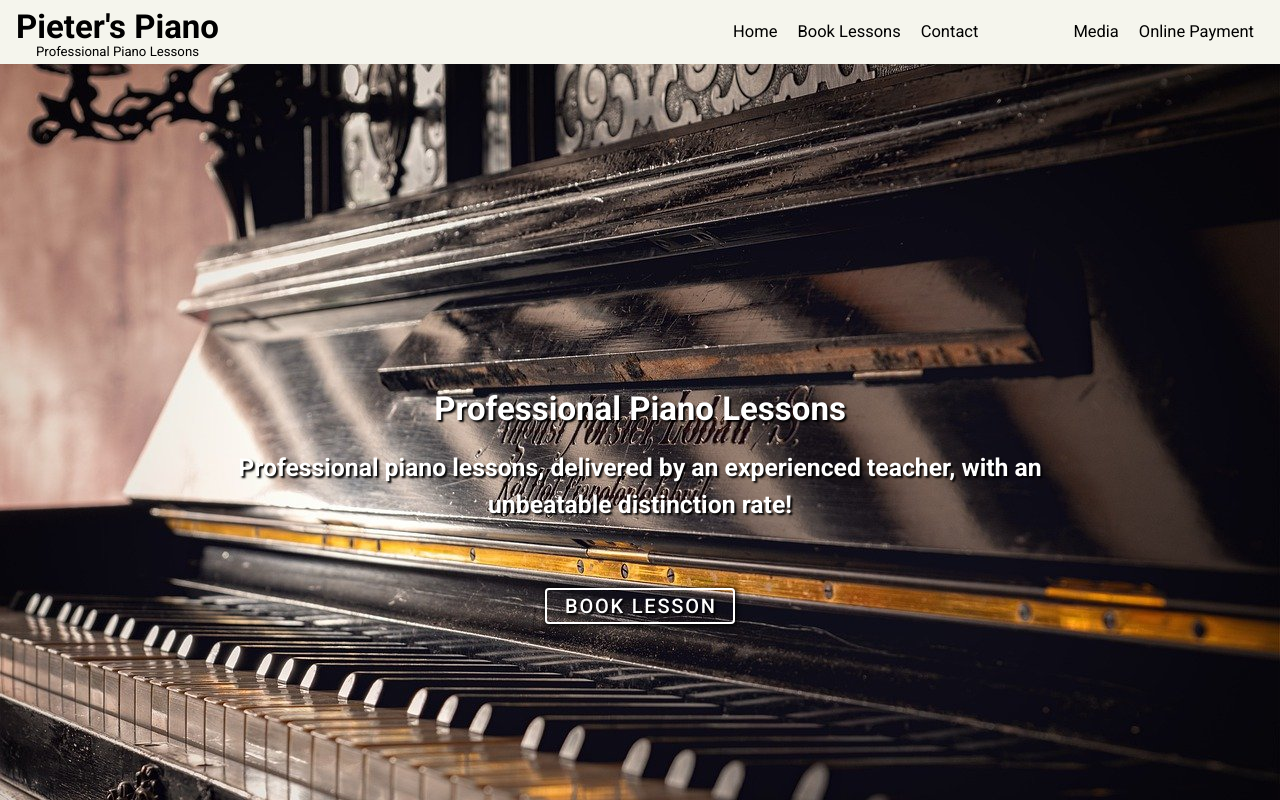
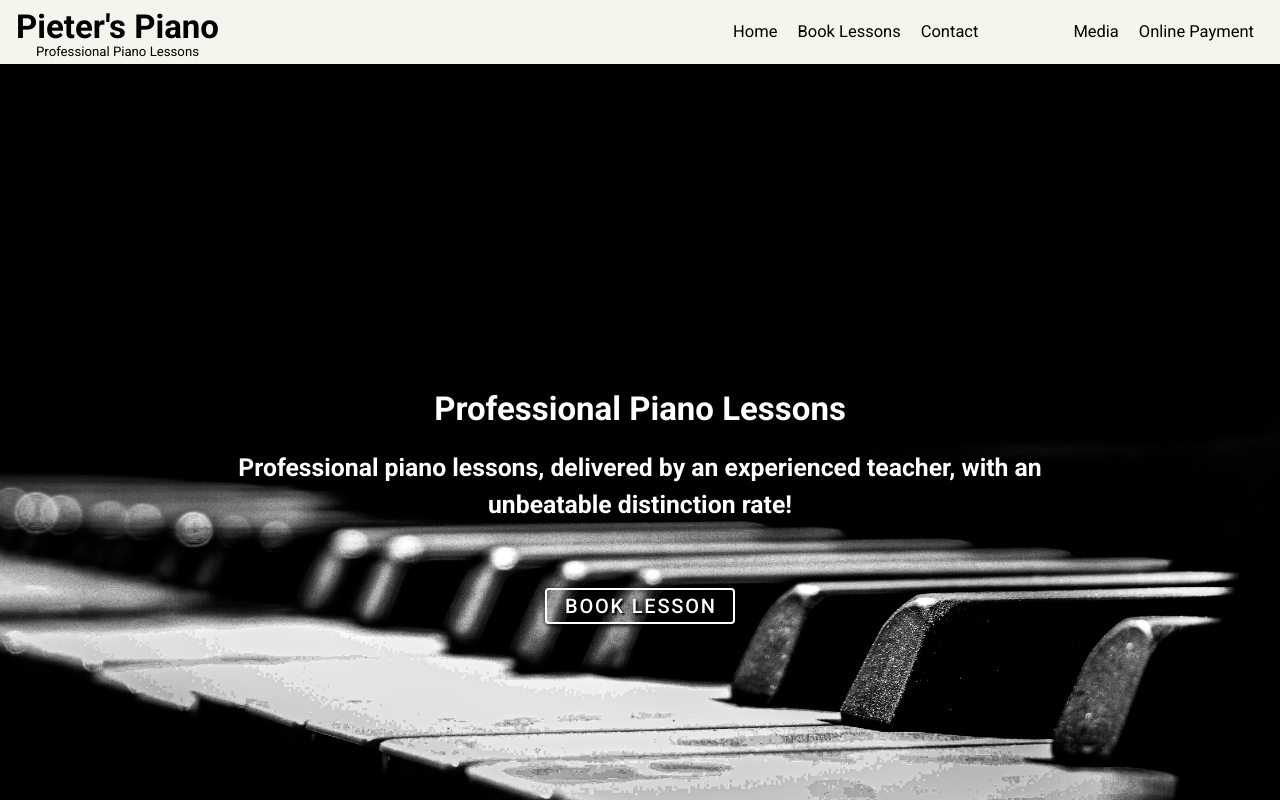
Before and after one commit to Hi-Im-Jony/pieter-piano, a Vue app: page / in a window 1280 px wide. Shown: the top 800 px of the page. Built offline with nearby package versions, Linux system fonts and the light colour scheme.

Commit message:
trying out new home pic

```diff
--- a/src/views/Home.vue
+++ b/src/views/Home.vue
@@ -38,7 +38,7 @@ export default {
   padding: 0px;
   margin: 0px;
   position: absolute;
-  background-image: url("../assets/home-pic.jpg");
+  background-image: url("../assets/potential-pic.jpg");
   background-attachment: fixed;
   background-position: center;
   background-repeat: no-repeat;
```
Also changed, not shown: src/assets/potential-pic.jpg (added).
